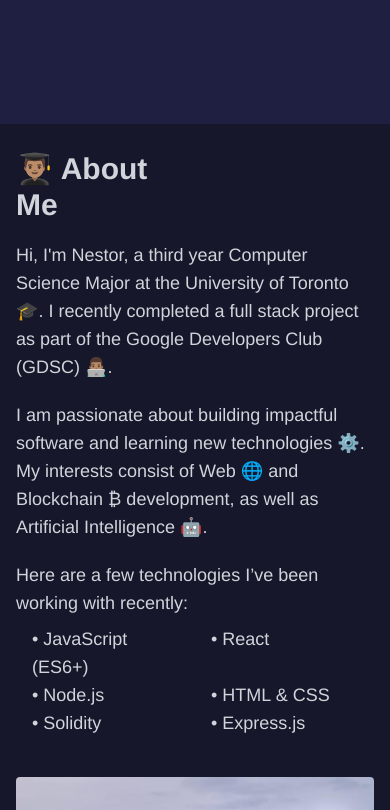
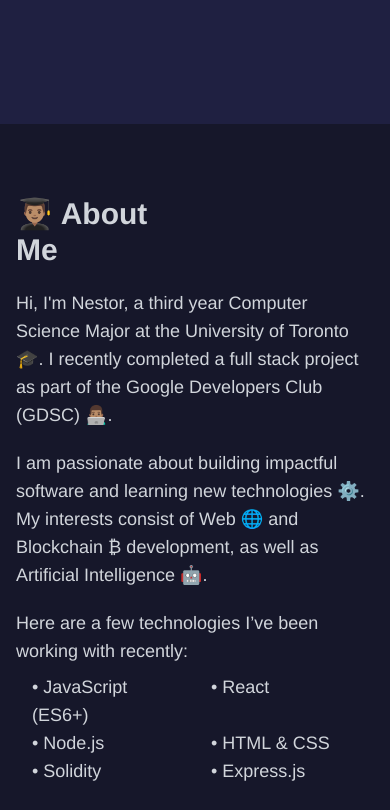
Before and after one commit to Nestor-19/personal-website, a React (Create React App) app: page / in a window 390 px wide. Shown: the part 720-1530 px from the top of the page. Built offline with nearby package versions, Linux system fonts and the light colour scheme; what tw-elements would draw is missing.

Commit message:
Fixed mobile view for specific phones

```diff
--- a/src/components/About/About.js
+++ b/src/components/About/About.js
@@ -5,10 +5,10 @@ import {FaGithub, FaLinkedin, FaFile} from "react-icons/fa";
 
 const About = () => {
   return (
-    <div name='About' className='w-full h-screen pt-[25%] md:pt-0 bg-[#16172a] text-gray-300'>
+    <div name='About' className='w-full h-[780px] bg-[#16172a] text-gray-300 pt-[65%] sm:pt-0'>
       <div className='flex flex-col justify-center items-center w-full h-full'>
         <div className='max-w-[1000px] w-full grid grid-cols-2 gap-8 pt-[10%]'>
-          <div className='pb-[10%] pl-4 flex flex-row text-3xl sm:text-4xl gap-3 font-bold'>
+          <div className='pb-[12%] pl-4 flex flex-row text-3xl sm:text-4xl gap-3 font-bold'>
             <p className='inline hover:text-[#ffc857]'>
                 👨🏽‍🎓 About Me
             </p>
--- a/src/components/Experience/Experience.js
+++ b/src/components/Experience/Experience.js
@@ -4,7 +4,7 @@ import { Link } from 'react-scroll';
 
 const Experience = () => {
   return (
-    <div name='Experience' className='w-full h-[780px] text-gray-300 bg-[#16172a] pt-[10%] sm:pt-0'>
+    <div name='Experience' className='w-full h-[810px] text-gray-300 bg-[#16172a] pt-[40%] sm:pt-0'>
         <div className='flex flex-col justify-center items-center w-full sm:pt-[10%] pt-[30%]'>
             <div className='max-w-[1000px] w-full gap-8'>
                 <div className='pb-[6%] pl-4 flex flex-row text-3xl sm:text-4xl gap-3 font-bold'>
--- a/src/components/Home/Home.js
+++ b/src/components/Home/Home.js
@@ -7,7 +7,7 @@ import { Link } from 'react-scroll';
 const Home = () => {
 
     return (
-        <div className='w-full h-screen' name='Home'>
+        <div className='w-full h-screen ' name='Home'>
             <div className='max-w-[1000px] mx-auto px-8 flex flex-col justify-center h-full'>
 
                 <p className='text-[#ccd6f6] text-2xl'>Hey, I'm</p>
```
